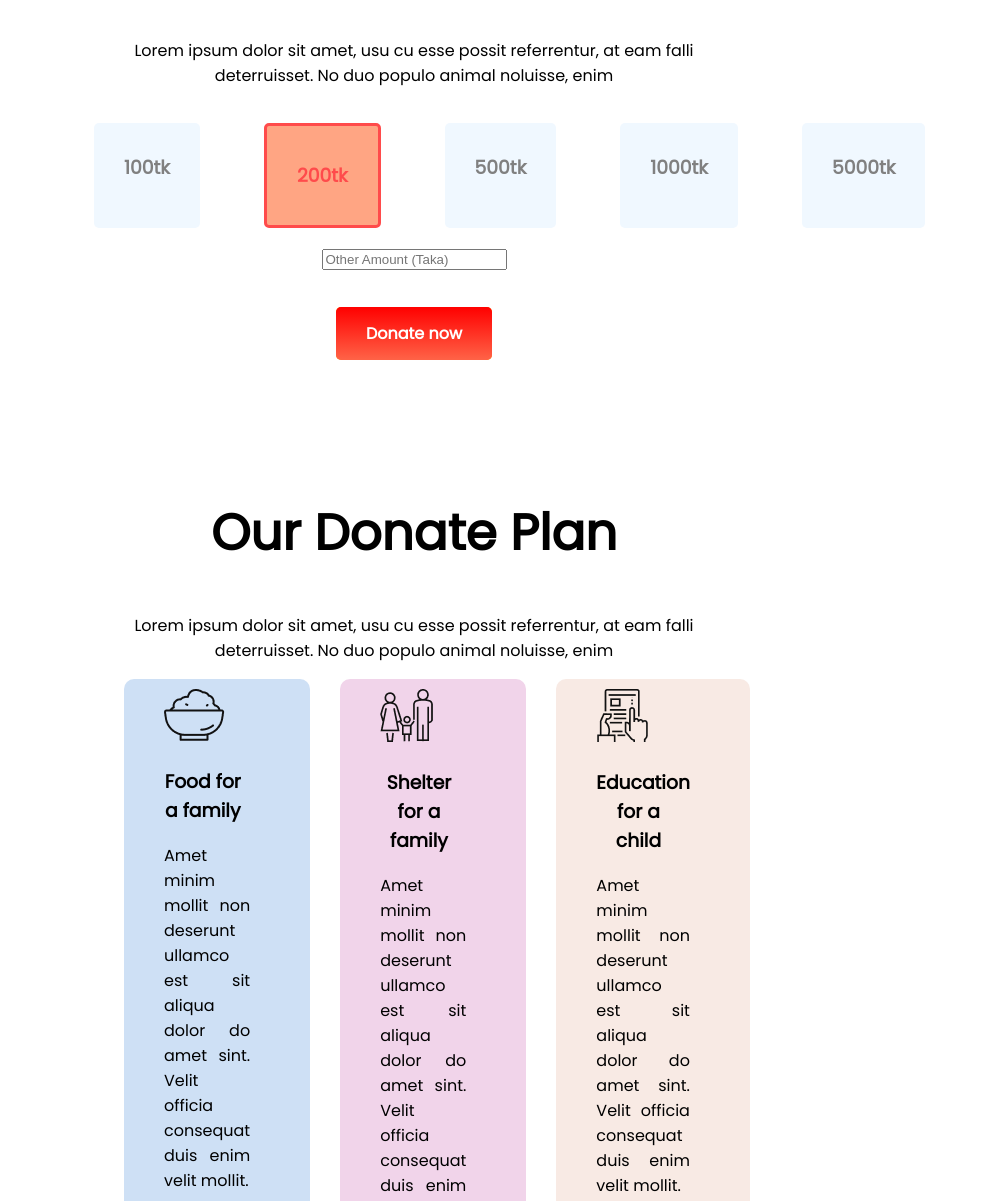
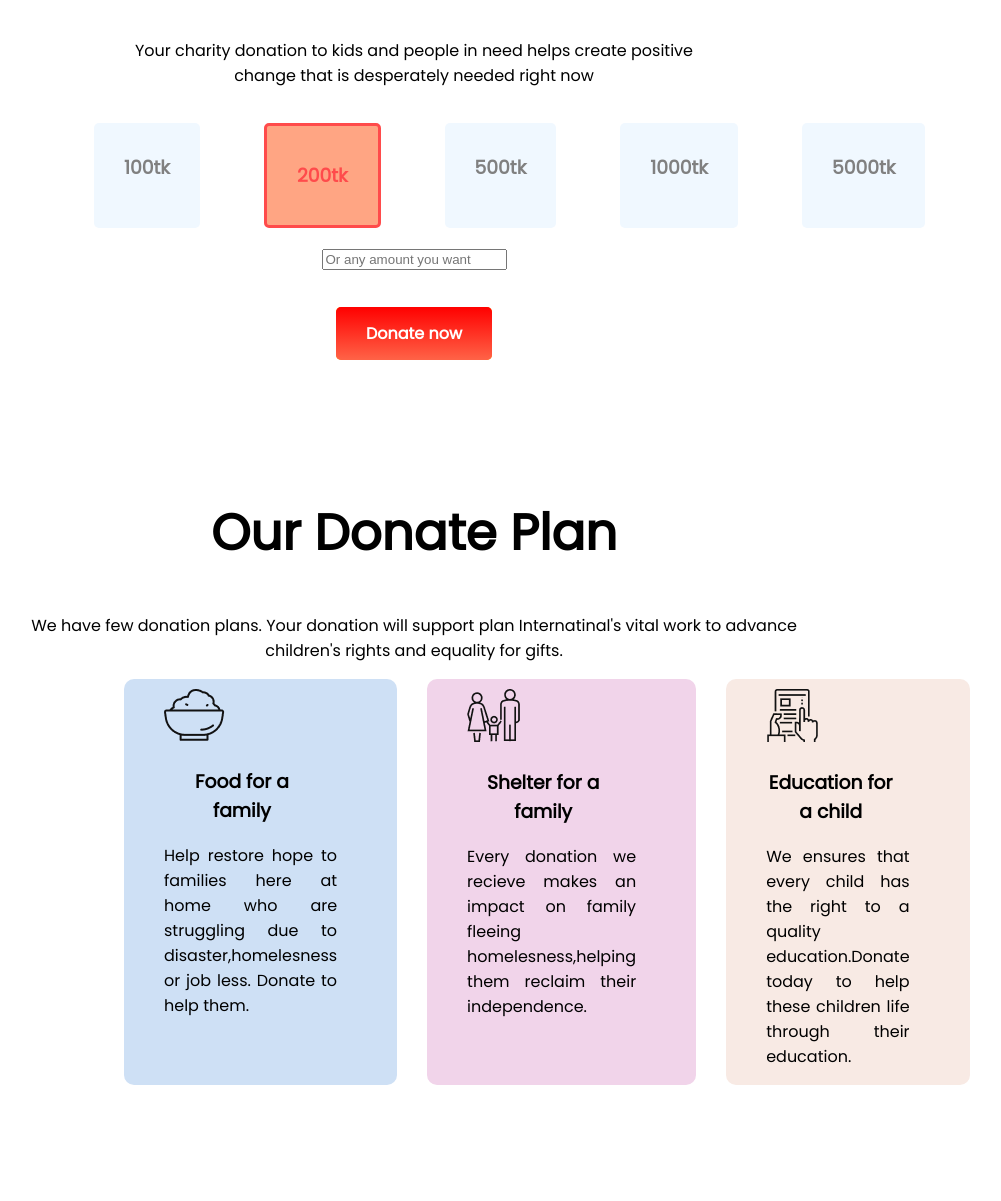
Before and after one commit to Imtiaz898/donate-today, a plain HTML site: page index.html in a window 1280 px wide. Shown: the part 670-1871 px from the top of the page, without its empty margins (226-1227 px from the left). Drawn offline with Linux system fonts and the light colour scheme.

Commit message:
Update index.html
final

```diff
--- a/index.html
+++ b/index.html
@@ -17,8 +17,8 @@
     <section class="container container1 top-banner">
         <div>
             <h1>Let's Help Those Who Are <br>More In Need</h1>
-            <p>Lorem ipsum dolor sit amet, usu cu esse possit referrentur, at eam falli
-                <br> deterruisset. No duo populo animal noluisse, enim
+            <p>We connects nonprofits, donors, and company in
+                <br> nearly Every poor place in Bangladesh
             </p>
             <br>
         </div>
@@ -33,8 +33,8 @@
     <section class="container">
         <div>
             <h1>Donate Today</h1>
-            <p>Lorem ipsum dolor sit amet, usu cu esse possit referrentur, at eam falli <br> deterruisset. No duo populo
-                animal noluisse, enim</p>
+            <p>Your charity donation to kids and people in need helps create positive <br> change that is desperately
+                needed right now</p>
 
         </div>
         <div class="flexible">
@@ -45,7 +45,7 @@
             <h3 class="boxes">5000tk</h3>
         </div>
         <div>
-            <u><input type="text" placeholder="Other Amount (Taka)"></u>
+            <input class="other" type="text" placeholder="Or any amount you want">
         </div>
         <br><br>
         <div>
@@ -57,45 +57,41 @@
     <section class="container experience-area">
         <div>
             <h1>Our Donate Plan</h1>
-            <p>Lorem ipsum dolor sit amet, usu cu esse possit referrentur, at eam falli <br>
-                deterruisset. No duo populo animal noluisse, enim</p>
+            <p>We have few donation plans. Your donation will support plan Internatinal's vital work to advance <br>
+                children's rights and equality for gifts.</p>
         </div>
         <div class="flexible">
             <div class="experience-item gap bg1">
                 <img src="icons/food.png" alt="">
                 <h3>Food for a family</h3>
-                <p>Amet minim mollit non deserunt
-                    ullamco est sit aliqua dolor do amet
-                    sint. Velit officia consequat duis enim
-                    velit mollit.</p>
+                <span>Help restore hope to families here at home who are struggling due to disaster,homelesness or job
+                    less. Donate to help them.</span>
             </div>
             <div class="experience-item gap bg2">
                 <img src="icons/shelter.png" alt="">
                 <h3>Shelter for a family</h3>
-                <p>Amet minim mollit non deserunt
-                    ullamco est sit aliqua dolor do amet
-                    sint. Velit officia consequat duis enim
-                    velit mollit.</p>
+                <span>
+                    Every donation we recieve makes an impact on family fleeing homelesness,helping them reclaim their
+                    independence.
+                </span>
             </div>
             <div class="experience-item gap bg3">
                 <img src="icons/Frame-1.png" alt="">
                 <h3>Education for a child</h3>
-                <p>Amet minim mollit non deserunt
-                    ullamco est sit aliqua dolor do amet
-                    sint. Velit officia consequat duis enim
-                    velit mollit.</p>
+                <p>We ensures that every child has the right to a quality education.Donate today to help these children
+                    life through their education.</p>
             </div>
         </div>
     </section>
     <!-- section part 3 end -->
-<!-- section part 4 start -->
-    <section class="container experience-area">
+    <!-- section part 4 start -->
+    <section class="container donation-area">
         <div>
             <h1>Our Donate Packages</h1>
             <h3>3 Donation Packages</h3>
         </div>
         <div class="flexible">
-            <div class="experience-item gap dp">
+            <div class="donation-item gap dp">
                 <h3>Food for a Flood affected people</h3>
                 <hr>
                 <ul>
```
